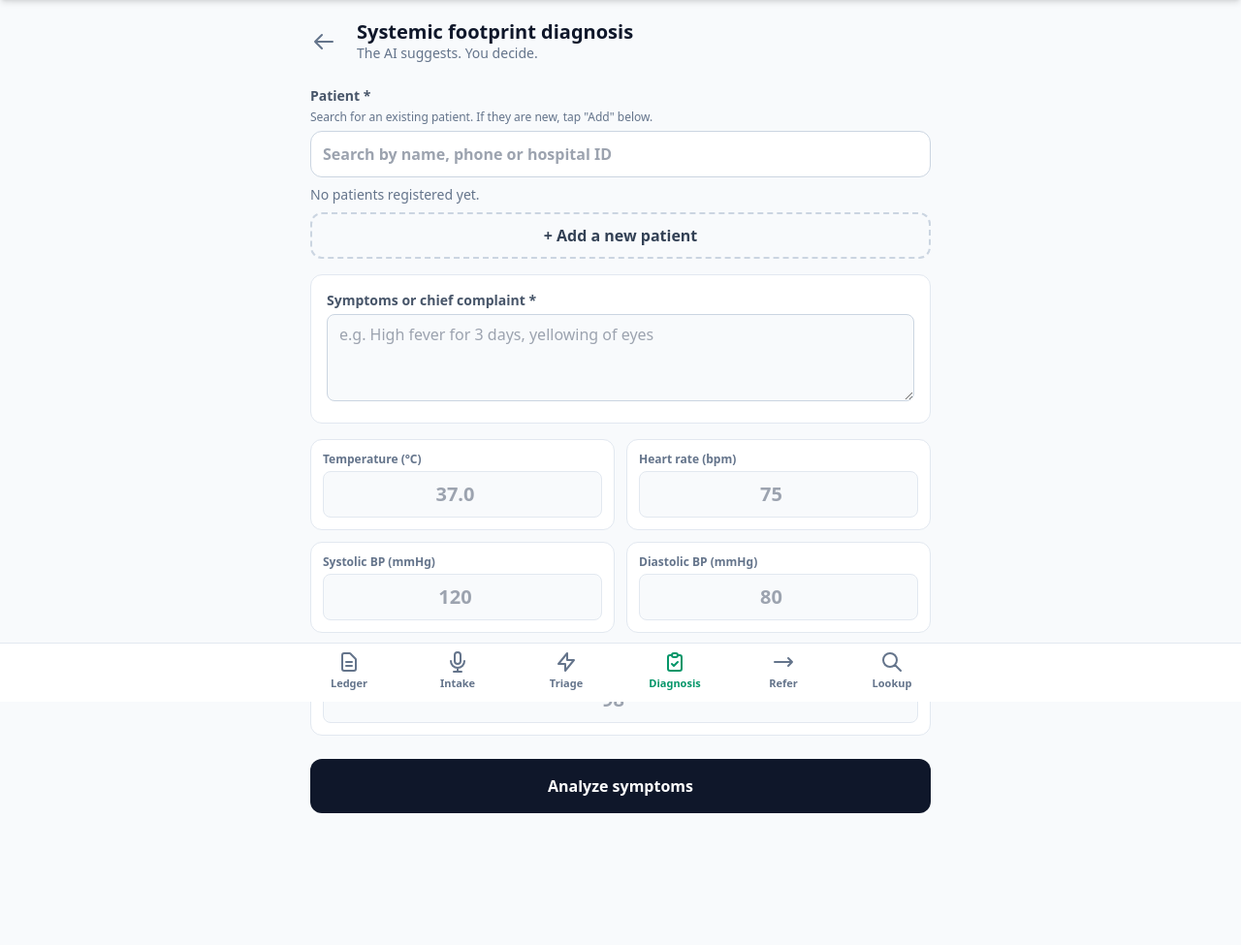
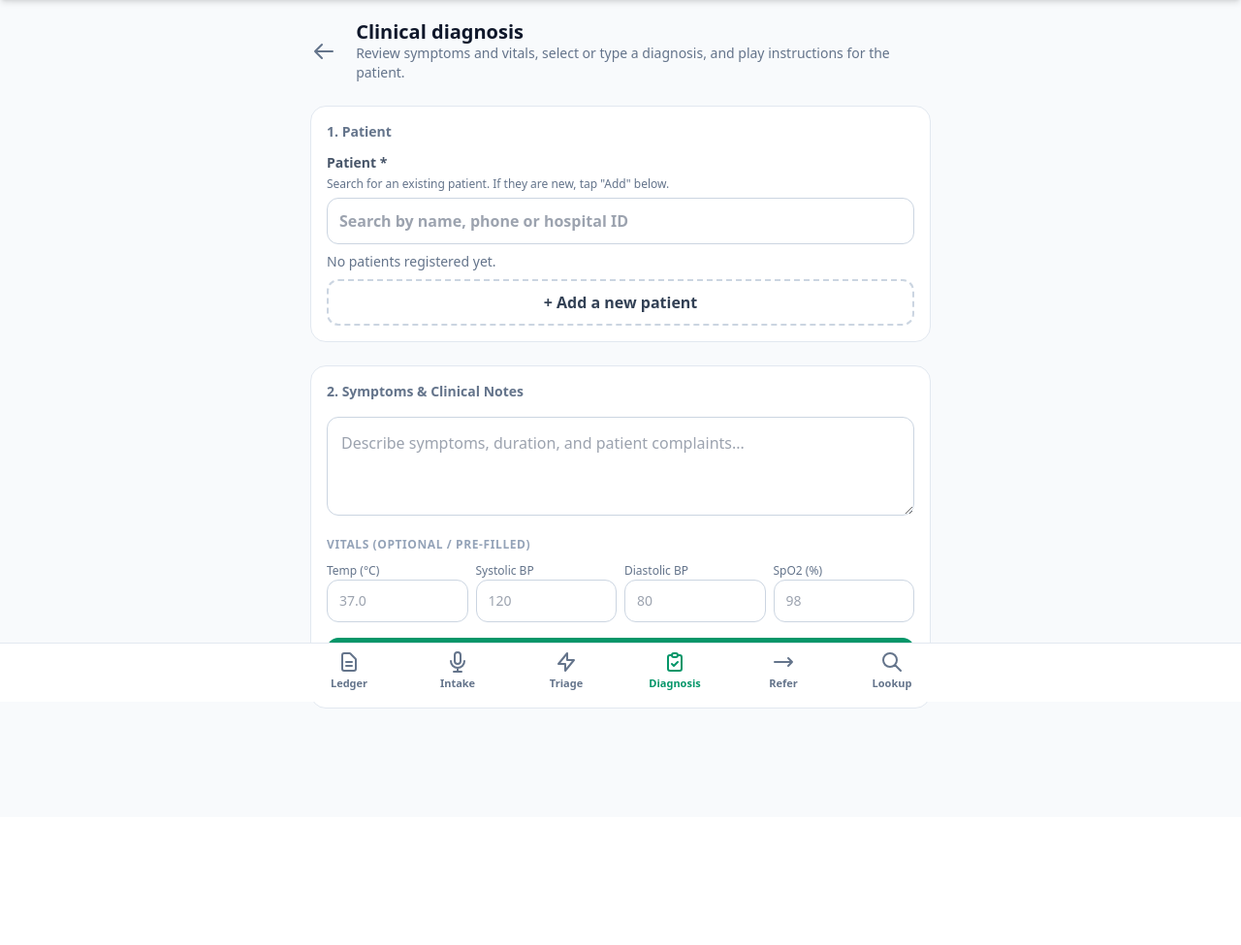
Before and after one commit to adebayo-victor/Smart-health-prototype-2, a Flask app: page /diagnosis in a window 1280 px wide. Shown: the part 76-1051 px from the top of the page at 97% size. After the commit the page ends 807 px from the top, so only its background shows below. Run offline with Flask 3, Linux system fonts and the light colour scheme; the visitor is signed in with stand-in values (Sample User, id 1); data that the repository does not hold is empty; some libraries are stand-ins or nearby versions.

Commit message:
Revise diagnosis page for clinical terminology and layout
Updated the diagnosis page to reflect clinical terminology and improved the structure for patient input and diagnostic options.

```diff
--- a/templates/diagnosis.html
+++ b/templates/diagnosis.html
@@ -1,75 +1,125 @@
 {% extends "base.html" %}
-{% from "_macros.html" import icon, vitals_grid %}
+{% from "_macros.html" import icon, page_header %}
 {% set active = 'diagnosis' %}
-{% block title %}Systemic footprint diagnosis · SmartHealth{% endblock %}
+{% block title %}Clinical diagnosis · SmartHealth{% endblock %}
 
 {% block content %}
-<div class="flex items-center gap-3 mb-6">
-  <button id="backBtn" aria-label="Go back" class="w-11 h-11 -ml-2 flex items-center justify-center text-slate-500 hover:bg-slate-200/60 rounded-full transition">{{ icon('back', 'h-6 w-6') }}</button>
+{{ page_header('Clinical diagnosis', '/dashboard', 'Review symptoms and vitals, select or type a diagnosis, and play instructions for the patient.') }}
+
+<!-- Step 1: Patient Selection & Clinical Input -->
+<div class="space-y-6">
+  <div class="bg-white rounded-2xl border border-slate-200 p-4 space-y-3">
+    <h2 class="text-sm font-bold text-slate-500">1. Patient</h2>
+    <div id="patientPicker"></div>
+  </div>
+
+  <div class="bg-white rounded-2xl border border-slate-200 p-4 space-y-4">
+    <h2 class="text-sm font-bold text-slate-500">2. Symptoms & Clinical Notes</h2>
+    <label for="symptomsInput" class="sr-only">Symptoms description</label>
+    <textarea id="symptomsInput" rows="3" placeholder="Describe symptoms, duration, and patient complaints..."
+      class="w-full p-3.5 rounded-xl border border-slate-300 bg-white text-base text-ink focus:border-brand focus:ring-1 focus:ring-brand"></textarea>
+
     <div>
-    <h1 class="text-xl font-black leading-tight">Systemic footprint diagnosis</h1>
-    <p class="text-sm text-slate-500">The AI suggests. You decide.</p>
+      <p class="text-xs font-bold text-slate-400 mb-2 uppercase tracking-wider">Vitals (Optional / Pre-filled)</p>
+      <div class="grid grid-cols-2 sm:grid-cols-4 gap-2 text-sm">
+        <div>
+          <label for="tempInput" class="text-xs text-slate-500">Temp (°C)</label>
+          <input type="number" step="0.1" id="tempInput" placeholder="37.0" class="w-full min-h-11 px-3 rounded-xl border border-slate-300">
+        </div>
+        <div>
+          <label for="sysInput" class="text-xs text-slate-500">Systolic BP</label>
+          <input type="number" id="sysInput" placeholder="120" class="w-full min-h-11 px-3 rounded-xl border border-slate-300">
+        </div>
+        <div>
+          <label for="diaInput" class="text-xs text-slate-500">Diastolic BP</label>
+          <input type="number" id="diaInput" placeholder="80" class="w-full min-h-11 px-3 rounded-xl border border-slate-300">
+        </div>
+        <div>
+          <label for="spo2Input" class="text-xs text-slate-500">SpO2 (%)</label>
+          <input type="number" id="spo2Input" placeholder="98" class="w-full min-h-11 px-3 rounded-xl border border-slate-300">
+        </div>
       </div>
     </div>
 
-<!-- Input -->
-<div id="patientPicker" class="mb-4"></div>
-<div class="bg-white p-4 rounded-xl border border-slate-200 mb-4">
-  <div>
-    <label for="symptoms" class="text-sm font-semibold text-slate-600 block mb-1">Symptoms or chief complaint *</label>
-    <textarea id="symptoms" rows="3" maxlength="2000" placeholder="e.g. High fever for 3 days, yellowing of eyes"
-              class="w-full px-3 py-2 rounded-lg border border-slate-300 bg-surface text-base"></textarea>
+    <button id="analyzeBtn" class="w-full min-h-14 bg-brand text-white rounded-xl font-bold flex items-center justify-center gap-2 hover:bg-brand-dark transition">
+      {{ icon('sparkles', 'h-5 w-5') }} Analyze symptoms with AI
+    </button>
   </div>
 </div>
-<div class="mb-6">{{ vitals_grid() }}</div>
 
-<button id="analyzeBtn" class="w-full min-h-14 bg-ink text-white rounded-xl font-bold flex items-center justify-center gap-2 hover:bg-slate-800 transition mb-6">
-  Analyze symptoms
-</button>
-
-<!-- Results -->
-<section id="selectionArea" class="hidden space-y-4" aria-live="polite">
-  <div class="bg-info-soft p-4 rounded-xl border border-sky-200">
-    <p class="text-sm font-bold text-sky-800 mb-1">AI clinical reasoning</p>
-    <p id="aiReasoning" class="text-sm text-sky-950 leading-relaxed"></p>
-    <p id="aiSource" class="hidden mt-3 text-xs font-bold text-sky-800 bg-sky-100 px-2 py-1 rounded inline-block"></p>
+<!-- Step 2: Diagnostic Options + Custom Input -->
+<div id="resultsArea" class="hidden mt-6 space-y-6">
+  <div class="bg-surface rounded-2xl border border-brand/30 p-4 space-y-4">
+    <div class="flex items-center justify-between pb-2 border-b border-brand/20">
+      <h3 class="text-sm font-bold text-brand-dark flex items-center gap-2">
+        {{ icon('check', 'h-5 w-5') }} Diagnostic Assessment
+      </h3>
+      <span id="sourceRef" class="text-xs font-semibold px-2 py-0.5 rounded-full bg-brand-soft text-brand-dark">Clinical STG</span>
     </div>
 
-  <fieldset>
-    <legend class="text-sm font-bold text-slate-500 mb-2">Select the correct diagnosis</legend>
-    <div id="optionsContainer" class="space-y-2"></div>
-  </fieldset>
+    <p id="reasoningText" class="text-sm text-ink leading-relaxed"></p>
 
     <div>
-    <label for="medications" class="text-sm font-semibold text-slate-600 block mb-1">Medication given or prescribed (optional)</label>
-    <input type="text" id="medications" maxlength="1000" placeholder="e.g. Artemether-lumefantrine, 3 days"
-           class="w-full min-h-12 px-3 rounded-lg border border-slate-300 bg-white text-base">
+      <p class="text-xs font-bold text-slate-500 mb-2 uppercase tracking-wider">Select the verified diagnosis:</p>
+      <div id="optionsList" class="space-y-2"></div>
+
+      <!-- Custom Diagnosis Input (When AI options are incorrect) -->
+      <div class="mt-3 pt-3 border-t border-slate-200">
+        <label class="flex items-start gap-3 p-3 rounded-xl border border-slate-200 hover:border-brand cursor-pointer transition bg-white">
+          <input type="radio" name="diagnosisOption" value="__custom__" id="radioCustom" class="mt-1 w-5 h-5 accent-brand">
+          <div class="flex-1 min-w-0">
+            <span class="font-bold text-sm text-ink block mb-1">Other / Input Custom Diagnosis</span>
+            <input type="text" id="customDiagnosisInput" placeholder="Type your diagnosis here if AI options are incorrect..."
+              class="w-full min-h-11 px-3.5 rounded-xl border border-slate-300 text-sm bg-white focus:border-brand focus:ring-1 focus:ring-brand" disabled>
+          </div>
+        </label>
+      </div>
     </div>
 
-  <p class="text-xs text-slate-500">This is decision support, not a diagnosis. Confirm against your clinical judgement and local guidelines.</p>
-  <p id="saveHint" class="text-center text-sm font-semibold text-slate-500">Select a diagnosis to enable saving</p>
-  <button id="saveBtn" disabled class="w-full min-h-14 rounded-xl font-bold bg-brand text-white hover:bg-brand-dark transition disabled:bg-slate-200 disabled:text-slate-400 disabled:cursor-not-allowed">
-    Save diagnosis
+    <div>
+      <label for="medicationsInput" class="text-xs font-bold text-slate-500 uppercase tracking-wider block mb-1">Prescribed Medications & Plan</label>
+      <textarea id="medicationsInput" rows="2" placeholder="e.g. Paracetamol 500mg TDS for 3 days, Artemether-Lumefantrine..."
+        class="w-full p-3 rounded-xl border border-slate-300 text-sm bg-white"></textarea>
+    </div>
+
+    <button id="saveDiagnosisBtn" class="w-full min-h-14 bg-ink text-white rounded-xl font-bold flex items-center justify-center gap-2 hover:bg-slate-800 transition">
+      {{ icon('check', 'h-5 w-5') }} Save confirmed diagnosis
     </button>
-</section>
+  </div>
 
-<!-- Success -->
-<section id="successMessage" class="hidden p-5 bg-brand-soft border-2 border-brand rounded-xl text-center">
-  <p class="text-brand-dark font-bold mb-3">Diagnosis saved.</p>
-  <div class="grid grid-cols-2 gap-2">
-    <a id="goReferral" href="/referral" class="min-h-12 bg-ink text-white rounded-xl font-bold flex items-center justify-center">Refer patient</a>
-    <a href="/dashboard" class="min-h-12 bg-white border border-slate-300 rounded-xl font-bold flex items-center justify-center">Back to ledger</a>
+  <!-- Step 3: Patient Instructions Audio Readout Bar -->
+  <div id="instructionBarArea" class="hidden bg-white rounded-2xl border-2 border-info/40 p-4 space-y-4">
+    <div class="flex items-center justify-between pb-2 border-b border-slate-100">
+      <h3 class="font-bold text-ink text-sm flex items-center gap-2">
+        {{ icon('speaker', 'h-5 w-5 text-info') }} Play Instructions in Patient's Language
+      </h3>
+      <span class="text-xs font-semibold px-2 py-0.5 rounded-full bg-info/10 text-info">Audio Readout</span>
     </div>
-</section>
 
-<!-- Unsaved modal -->
-<div id="unsavedModal" class="hidden fixed inset-0 bg-black/50 flex items-center justify-center z-50 p-4" role="dialog" aria-modal="true" aria-labelledby="modalTitle">
-  <div class="bg-white rounded-2xl p-6 max-w-sm w-full shadow-2xl">
-    <h3 id="modalTitle" class="text-lg font-black mb-2">No diagnosis selected</h3>
-    <p class="text-sm text-slate-600 mb-6">Save this case as <b>Undiagnosed</b> and leave, or keep working?</p>
-    <div class="flex gap-3">
-      <button id="modalCancel" class="flex-1 min-h-12 bg-slate-200 rounded-xl font-bold hover:bg-slate-300 transition">Keep working</button>
-      <button id="modalSave" class="flex-1 min-h-12 bg-warn text-white rounded-xl font-bold hover:bg-warn-dark transition">Save and exit</button>
+    <div>
+      <label for="instructionText" class="text-xs text-slate-500 block mb-1">What should the patient do? (Medications, rest, fluids, warning signs)</label>
+      <textarea id="instructionText" rows="2" class="w-full p-3 rounded-xl border border-slate-300 text-sm text-ink"></textarea>
+    </div>
+
+    <div class="flex gap-2">
+      <select id="instructionLang" class="min-h-12 px-3 rounded-xl border border-slate-300 bg-white text-sm font-semibold">
+        <option value="ha" selected>Hausa</option>
+        <option value="pcm">Nigerian Pidgin</option>
+        <option value="en">English</option>
+      </select>
+      <button id="playInstructionBtn" class="flex-1 min-h-12 bg-info text-white rounded-xl font-bold flex items-center justify-center gap-2 hover:opacity-90 transition">
+        {{ icon('speaker', 'h-5 w-5') }} <span>Play to patient</span>
+      </button>
+    </div>
+
+    <!-- Navigation Next Steps -->
+    <div class="pt-3 border-t border-slate-100 flex gap-2">
+      <a id="goReferralBtn" href="/referral" class="flex-1 min-h-12 bg-danger text-white rounded-xl font-bold flex items-center justify-center text-sm hover:bg-danger-dark transition">
+        Refer to Hospital
+      </a>
+      <a href="/dashboard" class="flex-1 min-h-12 bg-slate-200 text-ink rounded-xl font-bold flex items-center justify-center text-sm hover:bg-slate-300 transition">
+        Return to Ledger
+      </a>
     </div>
   </div>
 </div>
@@ -78,92 +128,164 @@
 {% block scripts %}
 <script>
 const $ = (id) => document.getElementById(id);
-const VITALS = ['temp', 'hr', 'sys_bp', 'dia_bp', 'spo2'];
-let encounterId = new URLSearchParams(location.search).get('encounter_id');
-let selected = null, analysed = false, saved = false;
+const show = (id, on = true) => $(id).classList.toggle('hidden', !on);
+
 const picker = new SH.PatientPicker($('patientPicker'));
+let encounterId = null;
 
-// Pick up where triage or intake stopped.
-if (encounterId) {
-  SH.api(`/api/encounter/${encodeURIComponent(encounterId)}`, { method: 'GET' }).then((e) => {
-    if (e.patient) picker.setPatient(e.patient); else picker.suggest(e.patient_name);
-    $('symptoms').value = e.conclusion || e.translation || '';
-    VITALS.forEach((k) => { if (e.vitals && e.vitals[k] != null) $(k).value = e.vitals[k]; });
-  }).catch(() => { encounterId = null; });
+// Preload encounter if passed in URL
+(async function init() {
+  const params = new URLSearchParams(window.location.search);
+  const pId = params.get('patient_id');
+  const eId = params.get('encounter_id');
+
+  if (pId) {
+    try {
+      const p = await SH.api(`/api/patients/${encodeURIComponent(pId)}`);
+      picker.setPatient(p);
+    } catch (_) {}
+  }
+  if (eId) {
+    encounterId = eId;
+    try {
+      const enc = await SH.api(`/api/encounter/${encodeURIComponent(eId)}`);
+      if (enc.vitals) {
+        if (enc.vitals.temp) $('tempInput').value = enc.vitals.temp;
+        if (enc.vitals.bp_sys) $('sysInput').value = enc.vitals.bp_sys;
+        if (enc.vitals.bp_dia) $('diaInput').value = enc.vitals.bp_dia;
+        if (enc.vitals.spo2) $('spo2Input').value = enc.vitals.spo2;
+      }
+      if (enc.statement && !$('symptomsInput').value) {
+        $('symptomsInput').value = enc.statement;
+      }
+    } catch (_) {}
+  }
+})();
+
+// Analyze Symptoms
+$('analyzeBtn').addEventListener('click', async (e) => {
+  const patient = picker.value;
+  if (!patient || !patient.id) return picker.require();
+
+  const symptoms = $('symptomsInput').value.trim();
+  if (!symptoms) return SH.toast('Please describe the symptoms first.', 'error');
+
+  const vitals = {
+    temp: $('tempInput').value,
+    sys_bp: $('sysInput').value,
+    dia_bp: $('diaInput').value,
+    spo2: $('spo2Input').value
+  };
+
+  try {
+    const data = await SH.busy(e.currentTarget, 'Analyzing symptoms', () =>
+      SH.api('/api/diagnosis', {
+        json: {
+          patient_id: patient.id,
+          encounter_id: encounterId,
+          symptoms,
+          ...vitals
+        }
+      })
+    );
+
+    encounterId = data.encounter_id;
+    renderOptions(data);
+  } catch (err) {
+    SH.toast(err.message, 'error');
+  }
+});
+
+function renderOptions(data) {
+  $('reasoningText').textContent = data.reasoning || 'Diagnostic assessment based on symptoms and vitals.';
+  $('sourceRef').textContent = data.source_reference || 'Clinical STG';
+
+  const list = data.options || [];
+  $('optionsList').innerHTML = list.map((opt, i) => `
+    <label class="flex items-center gap-3 p-3 rounded-xl border border-slate-200 hover:border-brand cursor-pointer transition bg-white">
+      <input type="radio" name="diagnosisOption" value="${SH.esc(opt)}" ${i === 0 ? 'checked' : ''} class="w-5 h-5 accent-brand">
+      <span class="text-sm font-bold text-ink">${SH.esc(opt)}</span>
+    </label>
+  `).join('');
+
+  // Handle radio toggle between AI options and Custom Input
+  document.querySelectorAll('input[name="diagnosisOption"]').forEach(r => {
+    r.addEventListener('change', (e) => {
+      const isCustom = e.target.value === '__custom__';
+      $('customDiagnosisInput').disabled = !isCustom;
+      if (isCustom) {
+        $('customDiagnosisInput').focus();
+      }
+    });
+  });
+
+  // Clicking into the custom input automatically selects its radio button
+  $('customDiagnosisInput').addEventListener('focus', () => {
+    $('radioCustom').checked = true;
+    $('customDiagnosisInput').disabled = false;
+  });
+
+  show('resultsArea', true);
+  $('resultsArea').scrollIntoView({ behavior: 'smooth', block: 'start' });
 }
 
-$('analyzeBtn').addEventListener('click', async (e) => {
-  const patient = picker.value, symptoms = $('symptoms').value.trim();
-  if (!patient) return picker.require();
-  if (!symptoms) return SH.toast('Describe the symptoms first.', 'error');
-  const json = { patient_id: patient.id, symptoms, encounter_id: encounterId };
-  VITALS.forEach((k) => { json[k] = $(k).value === '' ? null : parseFloat($(k).value); });
+// Save Confirmed Diagnosis
+$('saveDiagnosisBtn').addEventListener('click', async (e) => {
+  const selectedRadio = document.querySelector('input[name="diagnosisOption"]:checked');
+  if (!selectedRadio) return SH.toast('Select a diagnosis or type a custom one.', 'error');
+
+  let finalDiagnosis = selectedRadio.value;
+  if (finalDiagnosis === '__custom__') {
+    finalDiagnosis = $('customDiagnosisInput').value.trim();
+    if (!finalDiagnosis) return SH.toast('Please type your custom diagnosis.', 'error');
+  }
+
+  const medications = $('medicationsInput').value.trim();
 
   try {
-    const data = await SH.busy(e.currentTarget, 'Running systemic footprint analysis', () => SH.api('/api/diagnosis', { json }));
-    encounterId = data.encounter_id;
-    analysed = true;
-    render(data.options, data.reasoning, data.source_reference);
-  } catch (err) { SH.toast(err.message, 'error'); }
+    const data = await SH.busy(e.currentTarget, 'Saving diagnosis', () =>
+      SH.api('/api/diagnosis', {
+        json: {
+          encounter_id: encounterId,
+          selected_diagnosis: finalDiagnosis,
+          medications
+        }
+      })
+    );
+
+    SH.toast('Diagnosis recorded successfully.', 'success');
+
+    // Populate draft instructions for the patient
+    const draft = medications
+      ? `Take your medication as directed: ${medications}. Get plenty of rest and drink clean water. Return immediately if you notice high fever or severe pain.`
+      : `Rest well, stay hydrated, and return to the clinic immediately if your condition worsens.`;
+    $('instructionText').value = draft;
+
+    // Show Audio Readout Bar
+    show('instructionBarArea', true);
+    $('goReferralBtn').href = `/referral?patient_id=${picker.value.id}&encounter_id=${encounterId}`;
+    $('instructionBarArea').scrollIntoView({ behavior: 'smooth', block: 'center' });
+  } catch (err) {
+    SH.toast(err.message, 'error');
+  }
 });
 
-function render(options, reasoning, source) {
-  $('aiReasoning').textContent = reasoning;
-  const src = $('aiSource');
-  src.classList.toggle('hidden', !source || source === 'Unknown');
-  src.textContent = 'Source: ' + source;
+// Play Audio Instructions to Patient
+$('playInstructionBtn').addEventListener('click', async (e) => {
+  const text = $('instructionText').value.trim();
+  const language = $('instructionLang').value;
+  if (!text) return SH.toast('Type instructions to speak first.', 'error');
 
-  selected = null; setReady(null);
-  $('optionsContainer').innerHTML = options.map((o, i) => `
-    <label class="option flex items-center gap-3 p-4 min-h-14 bg-white rounded-xl border-2 border-slate-200 cursor-pointer hover:bg-slate-50 transition">
-      <input type="radio" name="dx" value="${i}" class="w-5 h-5 accent-emerald-600">
-      <span class="font-bold">${SH.esc(o)}</span>
-    </label>`).join('');
-  $('optionsContainer').querySelectorAll('input').forEach((r) => r.addEventListener('change', () => {
-    selected = options[+r.value];
-    $('optionsContainer').querySelectorAll('.option').forEach((l) => {
-      const on = l.contains(r) && r.checked;
-      l.classList.toggle('border-brand', on); l.classList.toggle('bg-brand-soft', on);
-      l.classList.toggle('border-slate-200', !on);
-    });
-    setReady(selected);
-  }));
-  $('selectionArea').classList.remove('hidden');
-  $('selectionArea').scrollIntoView({ behavior: 'smooth', block: 'start' });
+  try {
+    const data = await SH.busy(e.currentTarget, 'Translating & speaking', () =>
+      SH.api('/api/tts_instruction', {
+        json: { text, language }
+      })
+    );
+    await new Audio(data.audio_url).play();
+  } catch (err) {
+    SH.toast(err.message, 'error');
   }
-
-function setReady(dx) {
-  $('saveBtn').disabled = !dx;
-  $('saveHint').textContent = dx ? 'Ready to save: ' + dx : 'Select a diagnosis to enable saving';
-  $('saveHint').className = 'text-center text-sm font-semibold ' + (dx ? 'text-brand-dark' : 'text-slate-500');
-}
-
-async function finalize(text) {
-  await SH.api('/api/diagnosis', { json: { encounter_id: encounterId, selected_diagnosis: text, medications: $('medications').value.trim() } });
-  saved = true;
-}
-
-$('saveBtn').addEventListener('click', async (e) => {
-  if (!selected) return;
-  try {
-    await SH.busy(e.currentTarget, 'Saving', () => finalize(selected));
-    $('selectionArea').classList.add('hidden');
-    $('analyzeBtn').classList.add('hidden');
-    $('goReferral').href = `/referral?encounter_id=${encounterId}`;
-    $('successMessage').classList.remove('hidden');
-    SH.toast('Diagnosis saved.', 'success');
-  } catch (err) { SH.toast(err.message, 'error'); }
-});
-
-// Back button: don't silently lose an analysed case.
-$('backBtn').addEventListener('click', () => {
-  if (analysed && !selected && !saved) $('unsavedModal').classList.remove('hidden');
-  else location.href = '/dashboard';
-});
-$('modalCancel').addEventListener('click', () => $('unsavedModal').classList.add('hidden'));
-$('modalSave').addEventListener('click', async () => {
-  try { await finalize('Undiagnosed'); location.href = '/dashboard'; }
-  catch (err) { SH.toast(err.message, 'error'); }
 });
 </script>
 {% endblock %}
```
Lines whose indentation alone changed are shown as unchanged.
